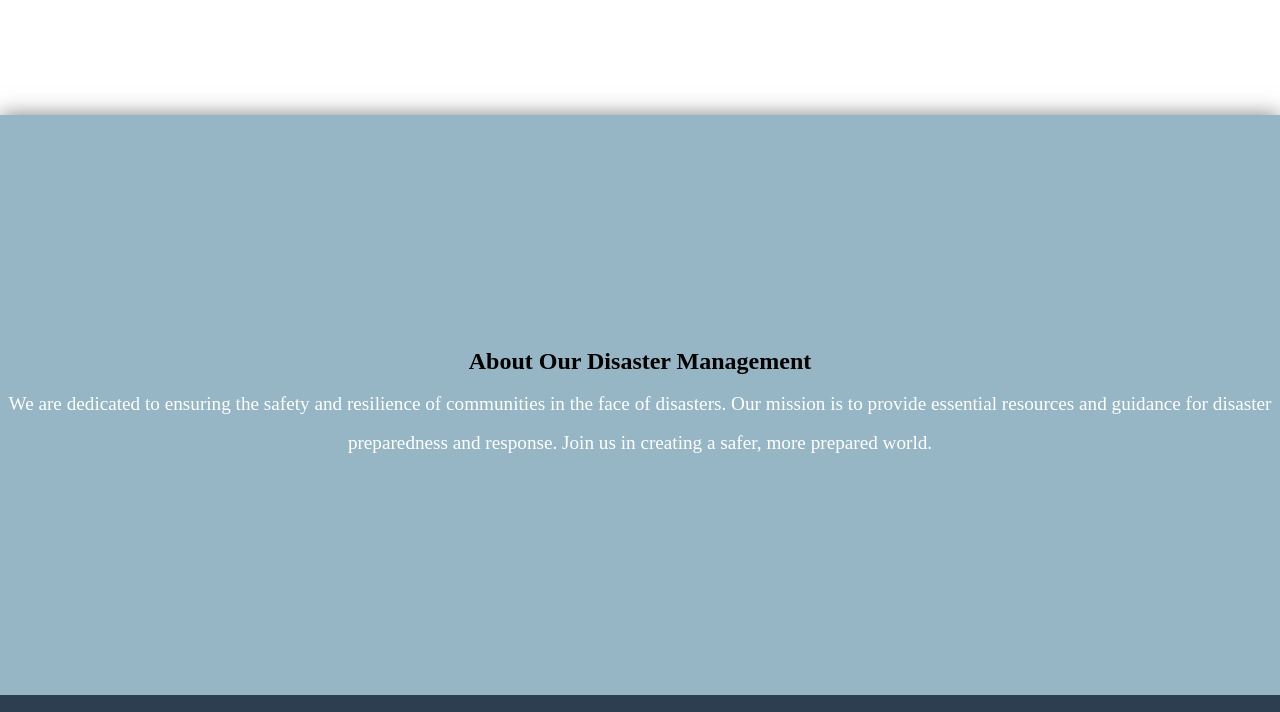
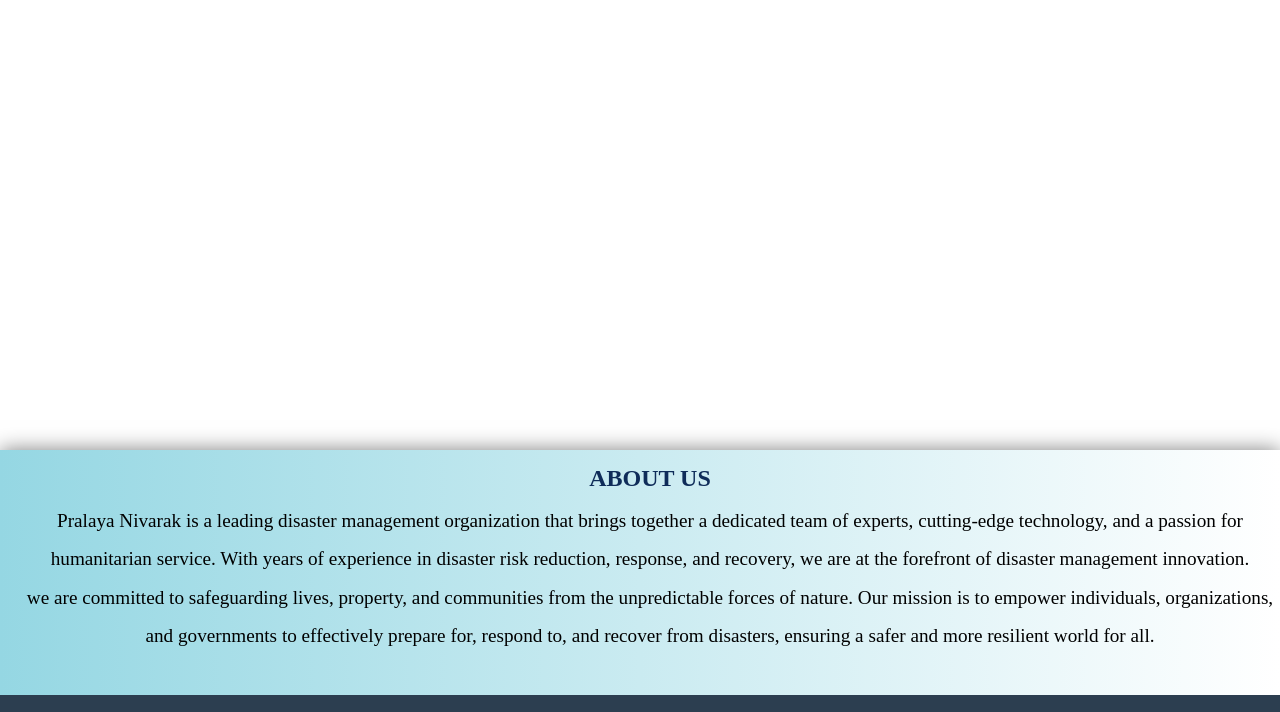
Before and after one commit to Rajalok21/Pralaya-Nivarak, a plain HTML site: page index.html in a window 1280 px wide. Shown: the part 1862-2574 px from the top of the page. Drawn offline with Linux system fonts and the light colour scheme; a script that the page names is missing.

Commit message:
about us added

```diff
--- a/index.html
+++ b/index.html
@@ -99,7 +99,7 @@
                         <a href="#" id="home"> Home </a>
                     </li>
                     <li>
-                        <a href="#about"> About </a>
+                        <a href="#about" > About </a>
                     </li>
                     <li><a href="#" id="contact-link">Contact</a></li>
                     <li>
@@ -198,15 +198,18 @@
             </div>
 
 
-            <div class="about-container">
-                <div class="about-text">
-                    <h1>About Our Disaster Management</h1>
-                    <p>
-                        We are dedicated to ensuring the safety and resilience of communities in the face of disasters.
-                        Our mission is to provide essential resources and guidance for disaster preparedness and
-                        response. Join us in creating a safer, more prepared world.
-                    </p>
+            <div class="about-container" id="about">
+                <div class="who">
+                    <h1 class="head">ABOUT US</h1>
+                    <p class="who-text">Pralaya Nivarak is a leading disaster management organization that brings together a dedicated team of experts, cutting-edge technology, and a passion for humanitarian service. With years of experience in disaster risk reduction, response, and recovery, we are at the forefront of disaster management innovation.</p>
+                    <p class="who-text">we are committed to safeguarding lives, property, and communities from the unpredictable forces of nature. Our mission is to empower individuals, organizations, and governments to effectively prepare for, respond to, and recover from disasters, ensuring a safer and more resilient world for all.</p>
+
                 </div>
+
+
+
+
+
             </div>
             <div class="intro">
                 <h1 class="h1">"Pralaya Nivarak"</h1>
--- a/stylesheet.css
+++ b/stylesheet.css
@@ -219,6 +219,7 @@
 height: 763px;
 top: 147px;
 
+
 }
 
 /* CSS for Slides */
@@ -376,8 +377,10 @@
     justify-content: space-around;
     align-items: center;
     position: absolute;
-    top: 910px;
-    background-color: #2c3e50;
+    top: 908px;
+    background-color: white;
+    border: 2px solid white;
+    background-image: linear-gradient(to right, rgb(232, 196, 128),rgb(244, 243, 235));
 }
 
 
@@ -434,15 +437,16 @@
 
 .about-container {
   width: 100%;
-    height: 580px;
-    background-color: #96B6C5;
+    height: 245px;
+    background-image: linear-gradient(to right,#95d7e3,white);
     display: flex;
     justify-content: center;
-    align-items: center;
+
     box-shadow: 0 0 10px rgba(0, 0, 0, 0.3);
     animation: shadowAnimation 1s infinite alternate;
     position: absolute;
-    top: 465px;
+    top: 800px;
+
 }
 
 @keyframes shadowAnimation {
@@ -454,9 +458,28 @@
   }
 }
 
-.about-text {
+.head{
+  text-align: center;
+  color: #0F2C59;
+  margin-left: 20px;
+
+}
+.who-text{
+  color: black;
+  margin-left: 20px;
+}
+
+.who{
+
+  height: 200px;
+  position: absolute;
+  top: 15px;
+  width: 100%;
   text-align: center;
 }
+
+
+
 
 h1 {
   font-size: 1.5rem;
@@ -486,9 +509,9 @@
   height: 933px;
   position:absolute;
   align-items: center;
-  background-image: url(bkg.jpg);
   background-size: 100%;
   background-repeat: no-repeat;
+
 
 }
 
```
Also changed, not shown: bkg2.jpg (added).
